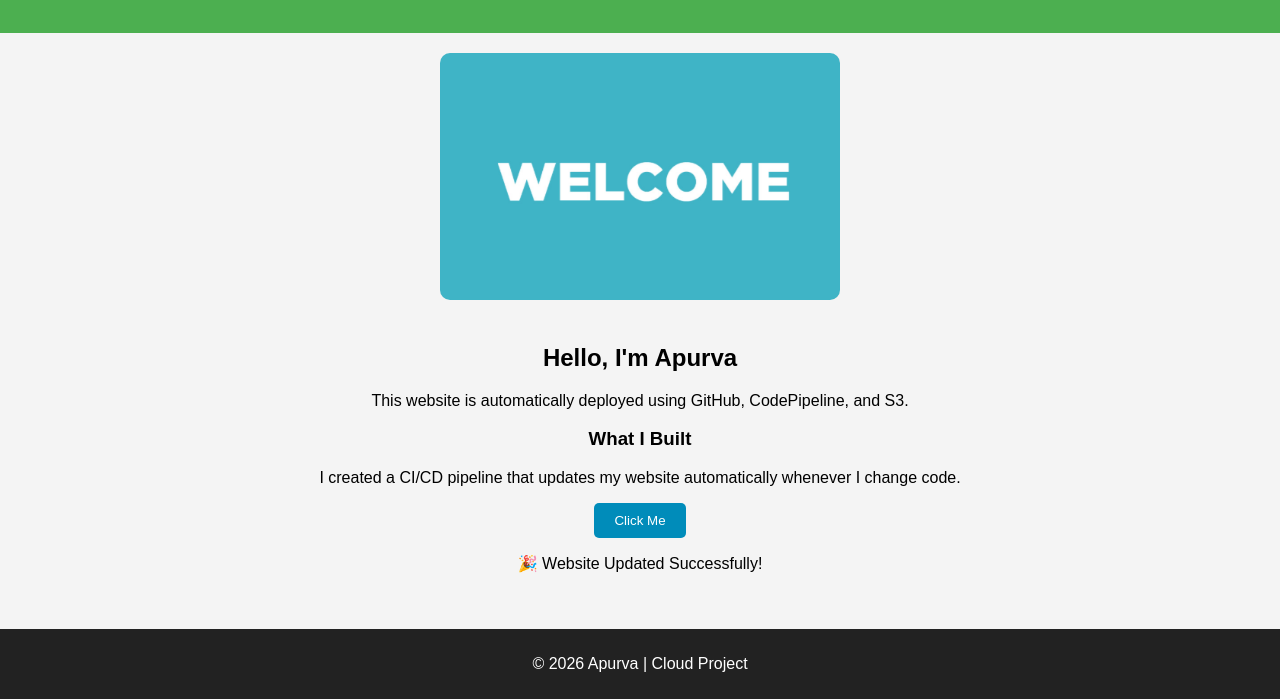
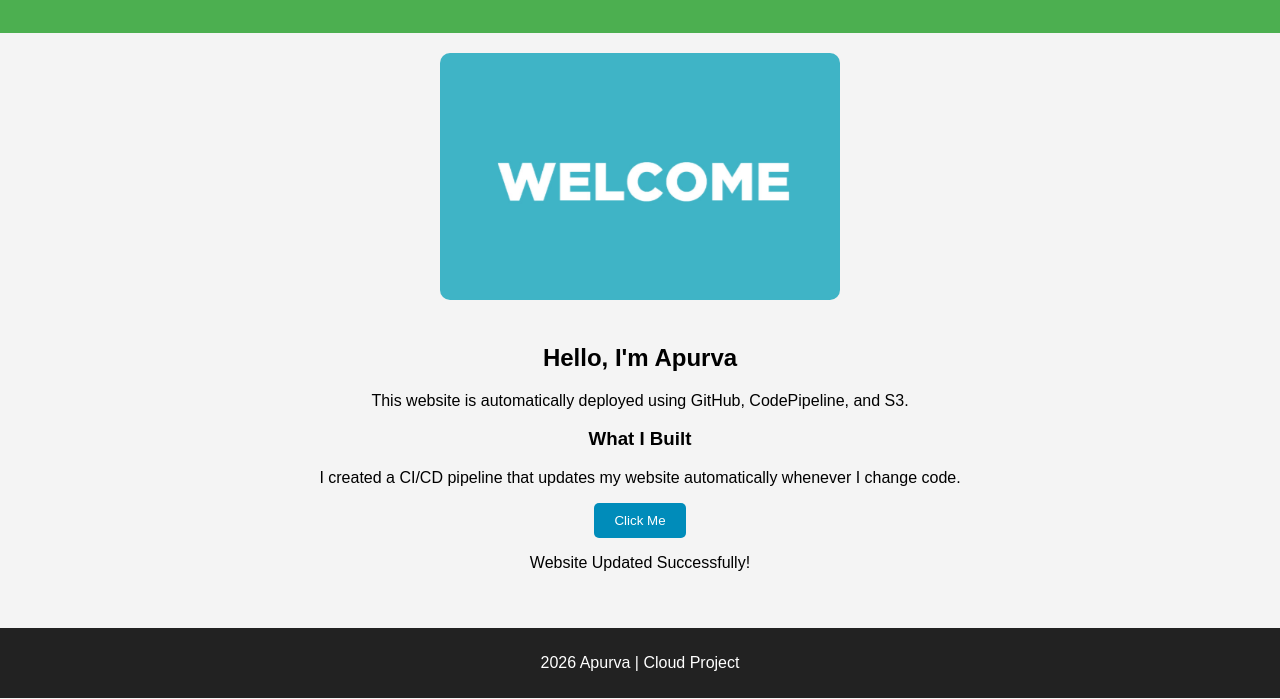
Before and after one commit to girase20004/create_web, a plain HTML site: page index.html in a window 1280 px wide. Both pictures are taken after a click on the button "Click Me". Shown: the part 121-820 px from the top of the page. Drawn offline with Linux system fonts and the light colour scheme.

Commit message:
Update index.html

```diff
--- a/index.html
+++ b/index.html
@@ -74,12 +74,12 @@
 
     <!-- Footer -->
     <footer>
-        <p>© 2026 Apurva | Cloud Project</p>
+        <p>2026 Apurva | Cloud Project</p>
     </footer>
 
     <script>
         function showMessage() {
-            document.getElementById("demo").innerHTML = "🎉 Website Updated Successfully!";
+            document.getElementById("demo").innerHTML = "Website Updated Successfully!";
         }
     </script>
 
```
